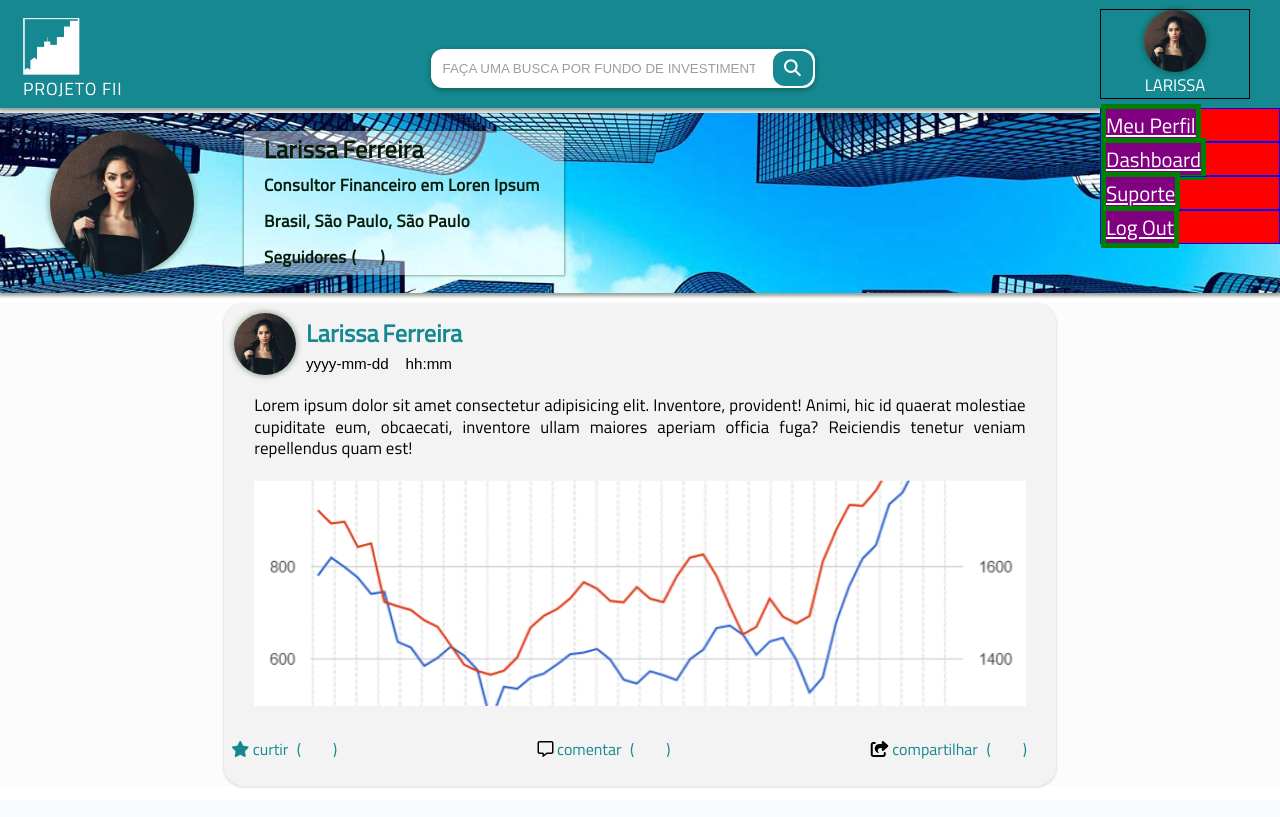
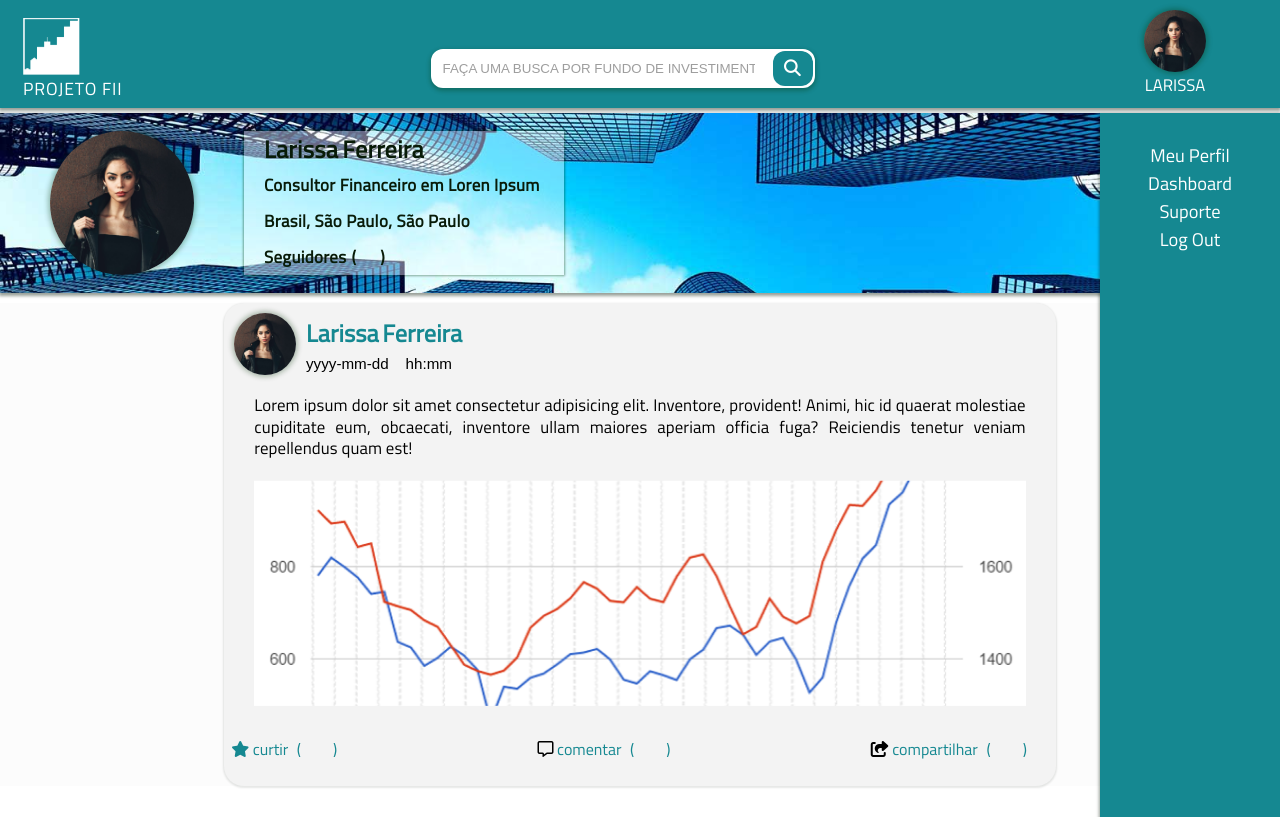
Before and after one commit to brunoqgalvao/projetoFII, a PHP site: page /perfil.php in a window 1280 px wide. Before the commit the page ends 788 px from the top, so only its background shows below. Run offline with PHP 8.4, Linux system fonts and the light colour scheme; some libraries are stand-ins or nearby versions.

Commit message:
menu nav html e CSS finalizados

```diff
--- a/components/header-logon.php
+++ b/components/header-logon.php
@@ -23,7 +23,7 @@
 
     <span id="nome_usuario_header">larissa</span>
   </div>
-  <nav id="nav-menu_perfil">
+  <nav class="nav-menu_perfil nav-menu_perfil_open">
     <ul id="nav-lista_menu_perfil">
       <li class="item-lista_menu_perfil">
         <a href="http://" target="_blank" rel="noopener noreferrer">meu perfil</a>
--- a/css/perfil.css
+++ b/css/perfil.css
@@ -201,7 +201,6 @@ header#cabecalho > div#avatar_header_container{
     position: relative;
     margin-right: 30px;
     width: 150px;
-    border: black 1px solid;
 }
 header#cabecalho > div#avatar_header_container > div#avatar_header {
     height: var(--size-avatar-header);
@@ -218,34 +217,47 @@ header#cabecalho > div#avatar_header_container > span#nome_usuario_header{
 }
 
 /* ---------------------------------HEADER 4/4 - nav menu */
-nav#nav-menu_perfil {
-    display: block; /* default normalmente */
-    position:absolute;
+
+nav.nav-menu_perfil {
+    display: none; /* default normalmente, mas n */
+    position: absolute;
     right: 0;
-    top: 107.5px;
-    width: 180px; /* 150px do width e 30px da margin-right da div#avatar_header_container
+    top: 113px;
+     /* 150px do width e 30px da margin-right da div#avatar_header_container
     não criei variáveis, pois tem dois CSSs com variáveis */
+    background: var(--verde);
+    box-shadow: var(--box-shadow-hero-section);
+    height: 88vh;
 }
-nav#nav-menu_perfil > ul#nav-lista_menu_perfil{
+nav.nav-menu_perfil_open {
+    display: block;
+}
+
+
+nav.nav-menu_perfil > ul#nav-lista_menu_perfil{
     display: block; /* default normalmente */
     position: relative;
-    background: red;
-}
-nav#nav-menu_perfil > ul#nav-lista_menu_perfil > li.item-lista_menu_perfil {
-    display: block; /* default normalmente */
-    position: relative;
-    border: blue solid 1px;
+    top: 4%;
 
 }
-nav#nav-menu_perfil > ul#nav-lista_menu_perfil > li.item-lista_menu_perfil > a {
-    display: inline;  /* default normalmente. */
-    font-size: 1.3rem;
+nav.nav-menu_perfil > ul#nav-lista_menu_perfil > li.item-lista_menu_perfil {
+    /* display: list-item;  default */
+    text-align: center;
+    position: relative;
+    list-style: none;
+    width: 180px;
+
+}
+nav.nav-menu_perfil > ul#nav-lista_menu_perfil > li.item-lista_menu_perfil > a {
+    display: inline-;
+    font-size: 1.15rem;
     text-transform: capitalize;
     position: relative;
-    border: 5px solid green;
-    background: purple;
     width: 150px;
     color: #ffffff;
+    text-decoration: none;
+    height: 100px;
+
 
 }
 /* ------------------------------------------ HERO SECTION */
--- /dev/null
+++ b/js/perfil.js
@@ -0,0 +1,2 @@
+
+let navBar = document.querySelector('')
--- a/perfil.php
+++ b/perfil.php
@@ -16,4 +16,5 @@
   <script>
     <?php include "js/wireframeDebug.js" ?>
   </script>
+
 </html>
```
